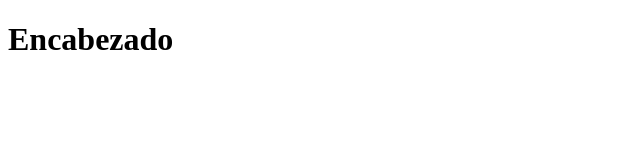
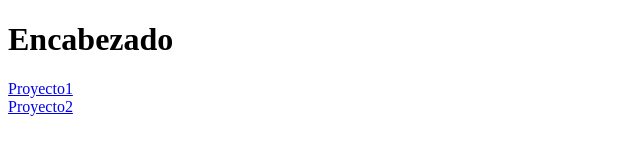
Before and after one commit to sp-university-code/ProyectosDawnCpy, a plain HTML site: page index.html in a window 1280 px wide. Shown: the whole page, without its empty margins (0-640 px from the left). Drawn offline with Linux system fonts and the light colour scheme.

Commit message:
Modificacion index principal

```diff
--- a/index.html
+++ b/index.html
@@ -2,23 +2,14 @@
 <html>
   <head>
     <meta charset="utf-8">
-
-    <title>El título de mi página</title>
-
+    <title>Pagina inicio</title>
   <body>
-    <!-- Aquí empieza el encabezado principal que se mantendrá en todas las páginas del sitio web -->
-
     <header>
       <h1>Encabezado</h1>
     </header>
-
-
     <main>
-
-
+      <a href="./Proyecto1/index.html">Proyecto1</a><br>
+      <a href="./Proyecto2/index.html">Proyecto2</a>
     </main>
-
-
-
   </body>
 </html>
```
